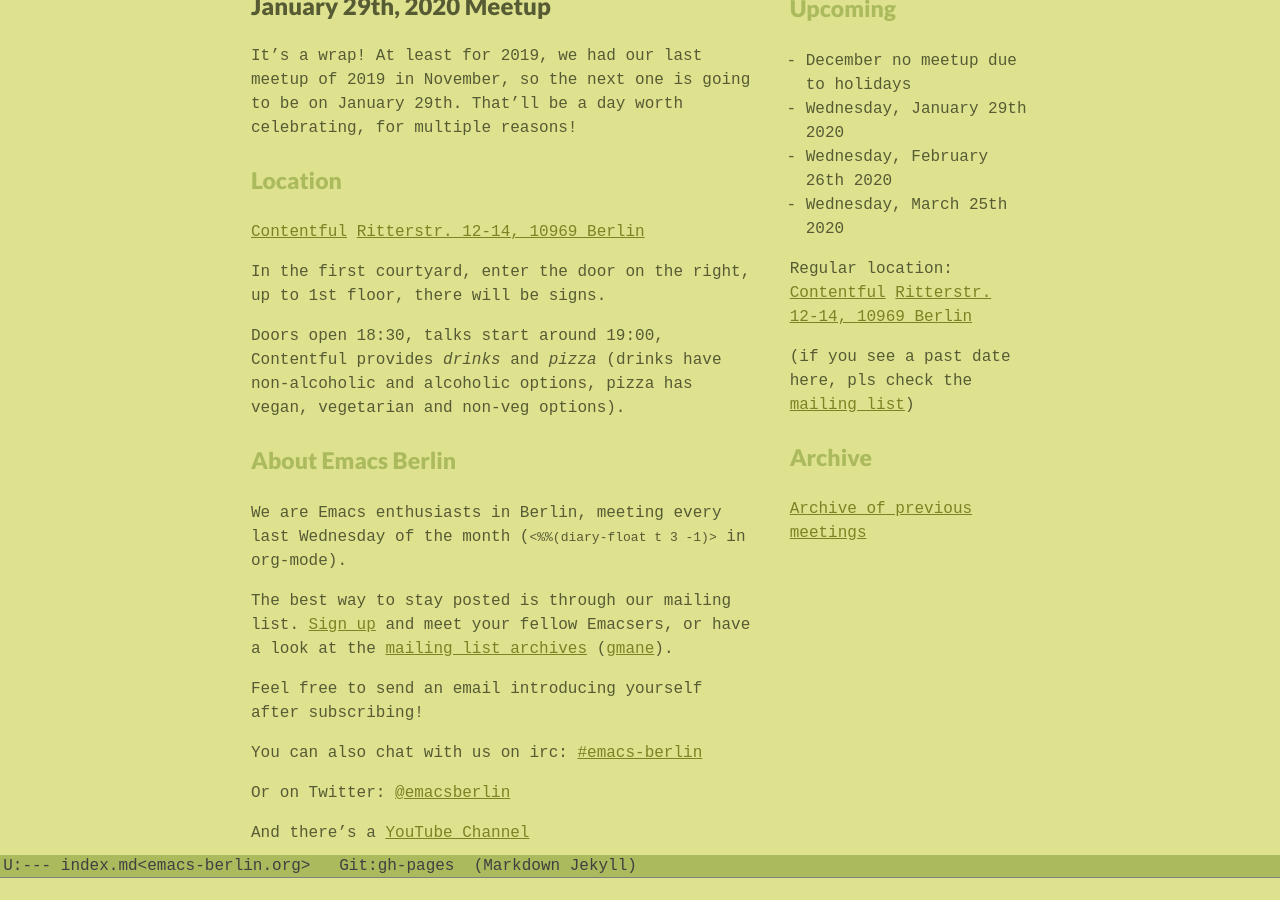
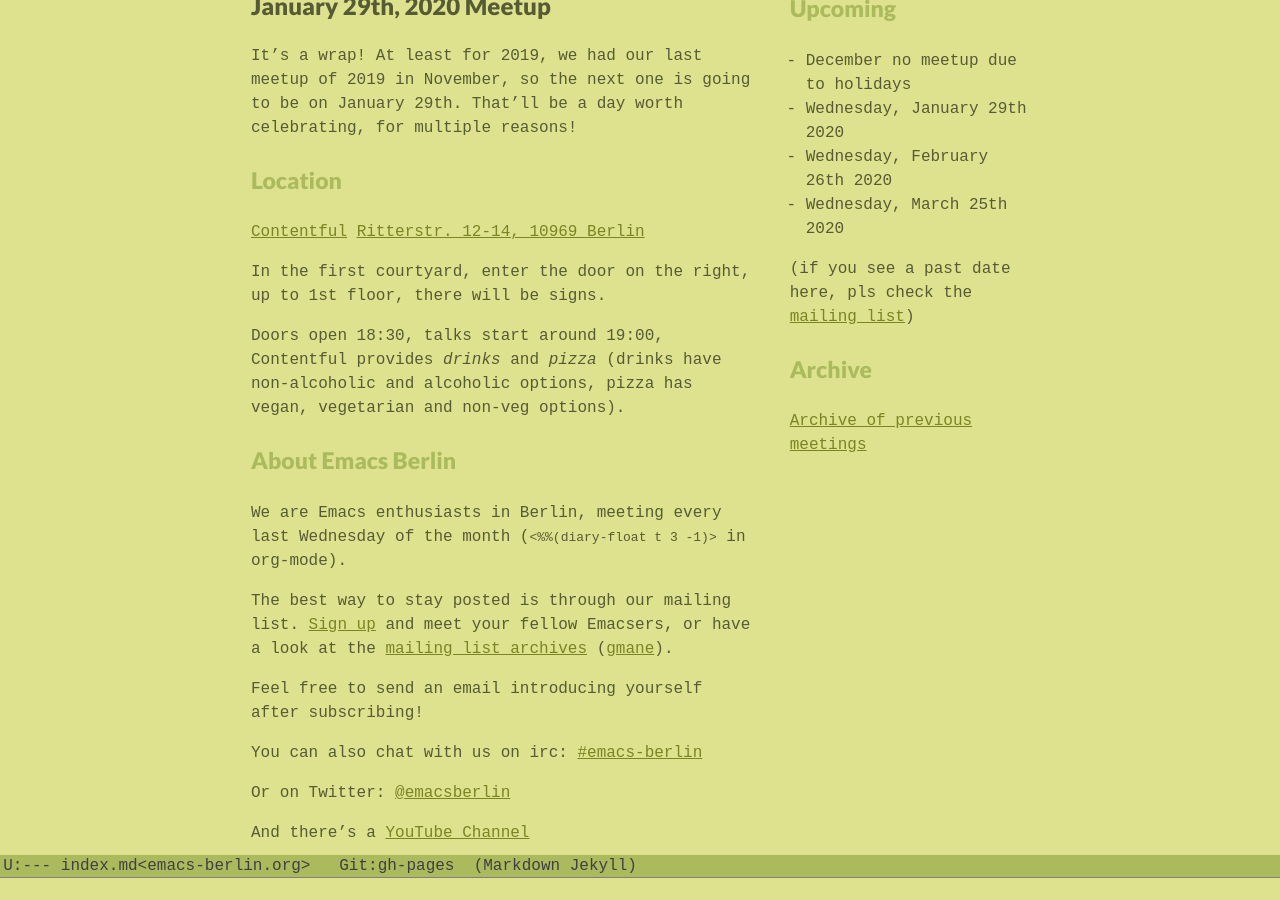
Before and after one commit to emacs-berlin/emacs-berlin.org, a Jekyll site: the page built from index.md, in a window 1280 px wide and 900 px high, scrolled down 479 px. Built offline with Jekyll 4.4.1, drawn with Linux system fonts in a browser that asks for light colours; some of the changed lines change nothing that is shown.

Commit message:
https all links
- remove redundant regular location

```diff
--- a/index.md
+++ b/index.md
@@ -22,8 +22,8 @@
 
 ### Location
 
-[Contentful](http://contentful.com)
-[Ritterstr. 12-14, 10969 Berlin](http://www.openstreetmap.org/?mlat=52.501438558101654&mlon=13.410902917385101#map=19/52.50144/13.41090&layers=N)
+[Contentful](https://contentful.com/)
+[Ritterstr. 12-14, 10969 Berlin](https://www.openstreetmap.org/?mlat=52.501438558101654&mlon=13.410902917385101#map=19/52.50144/13.41090&layers=N)
 
 In the first courtyard, enter the door on the right, up to 1st floor,
 there will be signs.
@@ -66,9 +66,6 @@
 * Wednesday, February 26th 2020
 * Wednesday, March 25th 2020
 
-Regular location: [Contentful](http://contentful.com)
-[Ritterstr. 12-14, 10969 Berlin](http://www.openstreetmap.org/?mlat=52.501438558101654&mlon=13.410902917385101#map=19/52.50144/13.41090&layers=N)
-
 (if you see a past date here, pls check the [mailing list][mla])
 
 ### Archive
@@ -109,7 +106,7 @@
 ## Code of Conduct
 
 Emacs Berlin has adopted the
-[Berlin Code of Conduct](http://berlincodeofconduct.org/), all who attend our
+[Berlin Code of Conduct](https://berlincodeofconduct.org/), all who attend our
 events or participate on our mailing list are expected to have read this
 document, and to behave accordingly.
 
@@ -122,7 +119,7 @@
 <!-- * [pxlpnk](https://github.com/pxlpnk/emacs.d) -->
 <!-- * [febeling](https://github.com/febeling/emacsd) -->
 <!-- * [Jano](https://github.com/janogonzalez/.emacs.d) -->
-<!-- * [Stefan](http://www.skamphausen.de/cgi-bin/ska/My_Configuration_of_Emacsen) -->
+<!-- * [Stefan](https://www.skamphausen.de/cgi-bin/ska/My_Configuration_of_Emacsen) -->
 <!-- * [Diez](https://bitbucket.org/deets/emacs-git) -->
 <!-- * [Jack](https://github.com/jackrusher/dotemacs) -->
 <!-- * [til](https://tils.net/init.el.txt) -->
```
